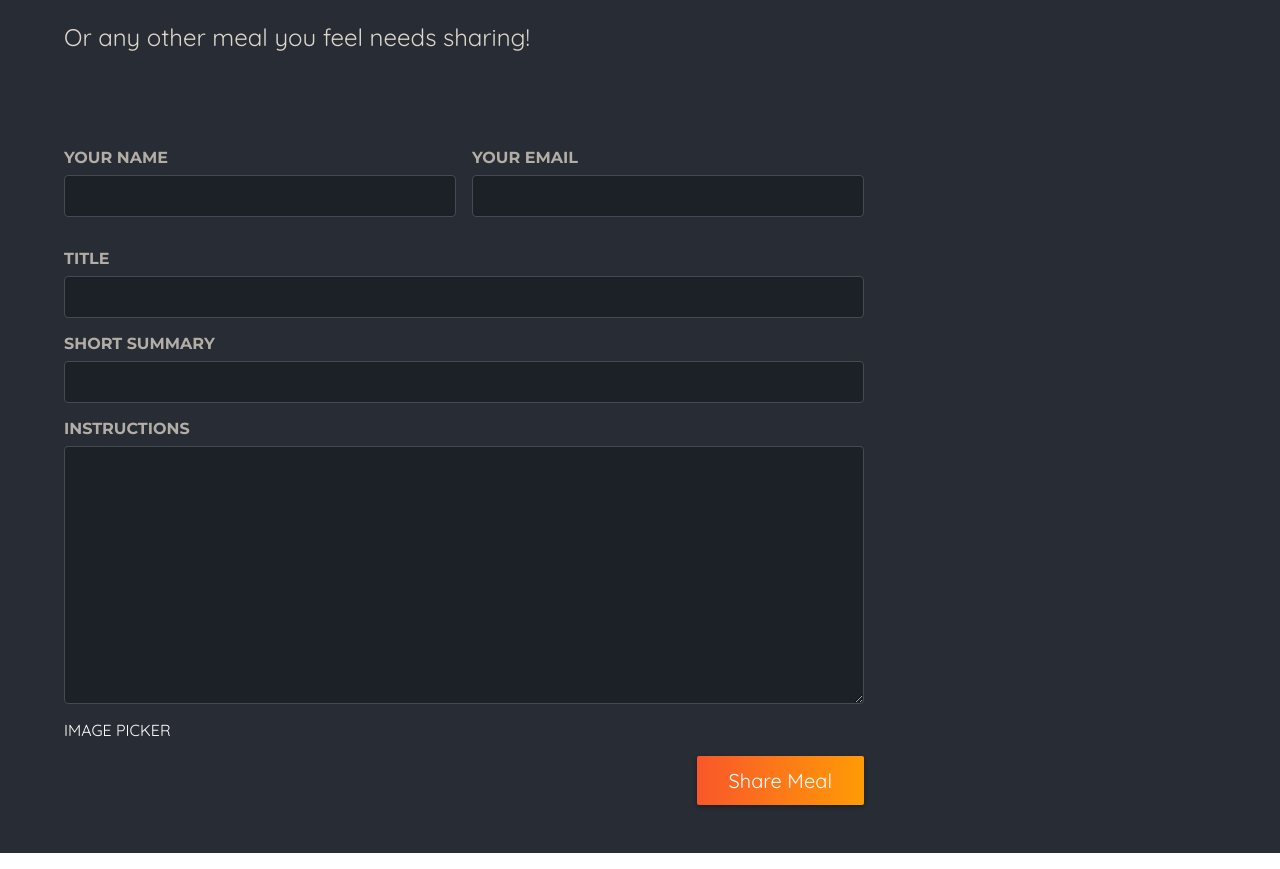
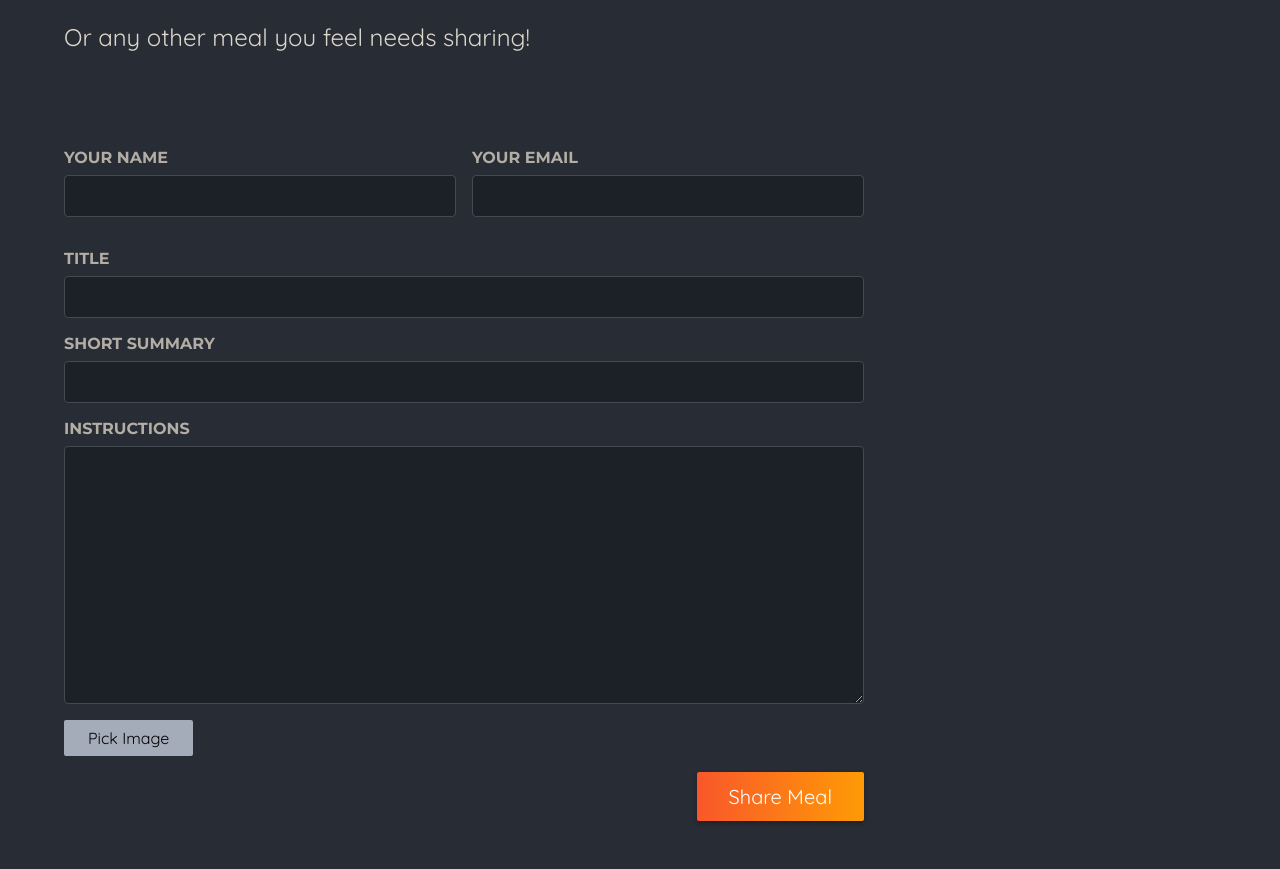
Before and after one commit to agdc101/foodies-next-app, a Next.js app: page /meals/share in a window 1280 px wide. Shown: the part 260-1129 px from the top of the page. Built offline with nearby package versions, Linux system fonts and the light colour scheme.

Commit message:
feat: image picker styled and added to form

```diff
--- a/app/meals/share/page.js
+++ b/app/meals/share/page.js
@@ -1,3 +1,4 @@
+import ImagePicker from '@/components/meals/image-picker';
 import classes from './page.module.css';
 
 export default function ShareMealPage() {
@@ -38,7 +39,7 @@ export default function ShareMealPage() {
               required
             ></textarea>
           </p>
-          IMAGE PICKER
+          <ImagePicker/>
           <p className={classes.actions}>
             <button type="submit">Share Meal</button>
           </p>
--- /dev/null
+++ b/components/meals/image-picker.js
@@ -0,0 +1,21 @@
+'use client';
+
+import { useRef } from 'react';
+import classes from './image-picker.module.css';
+
+export default function ImagePicker({label, name}) {
+    const input = useRef();
+
+    function handlePickClick() {
+        input.current.click();
+    }
+    return (
+        <div className={classes.picker}>
+            <label htmlFor={name}>{label}</label>
+            <div className={classes.controls} >
+                <input ref={input} className={classes.input} type="file" id="image" name={name} accept=".jpg,.jpeg,.png" />
+                <button className={classes.button} onClick={handlePickClick} type="button">Pick Image</button>
+            </div>
+        </div>
+    );
+}
--- /dev/null
+++ b/components/meals/image-picker.module.css
@@ -0,0 +1,45 @@
+.controls {
+    display: flex;
+    align-items: flex-start;
+    gap: 1.5rem;
+    margin-bottom: 1rem;
+  }
+
+  .picker .input {
+    display: none;
+  }
+
+  .picker .button {
+    border: 0;
+    padding: 0.5rem 1.5rem;
+    background: #a4abb9;
+    border-radius: 2px;
+    cursor: pointer;
+    font: inherit;
+  }
+
+  .picker .button:hover,
+  .picker .button:focus {
+    background: #b3b9c6;
+  }
+
+  .preview {
+    width: 10rem;
+    height: 10rem;
+    border: 2px solid #a4abb9;
+    display: flex;
+    justify-content: center;
+    align-items: center;
+    text-align: center;
+    color: #a4abb9;
+    position: relative;
+  }
+
+  .preview p {
+    margin: 0;
+    padding: 1rem;
+  }
+
+  .preview img {
+    object-fit: cover;
+  }
```
